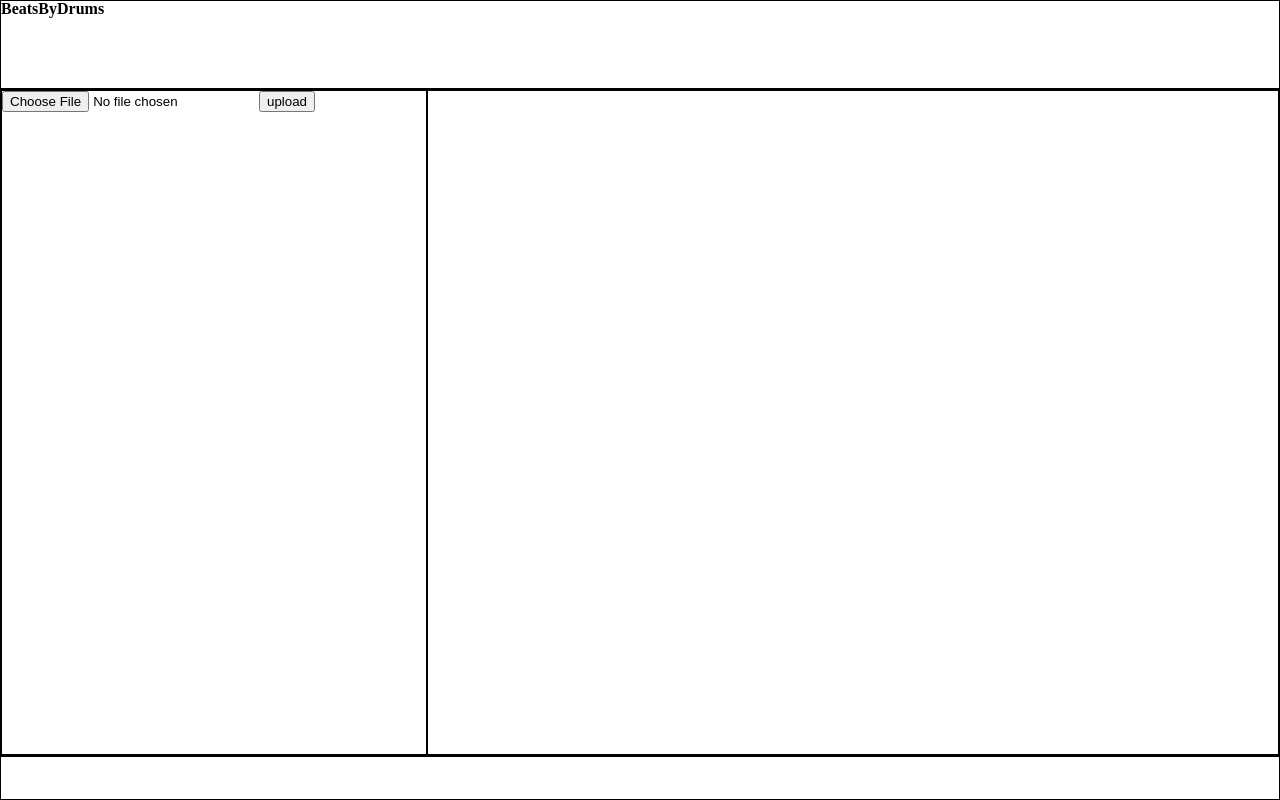
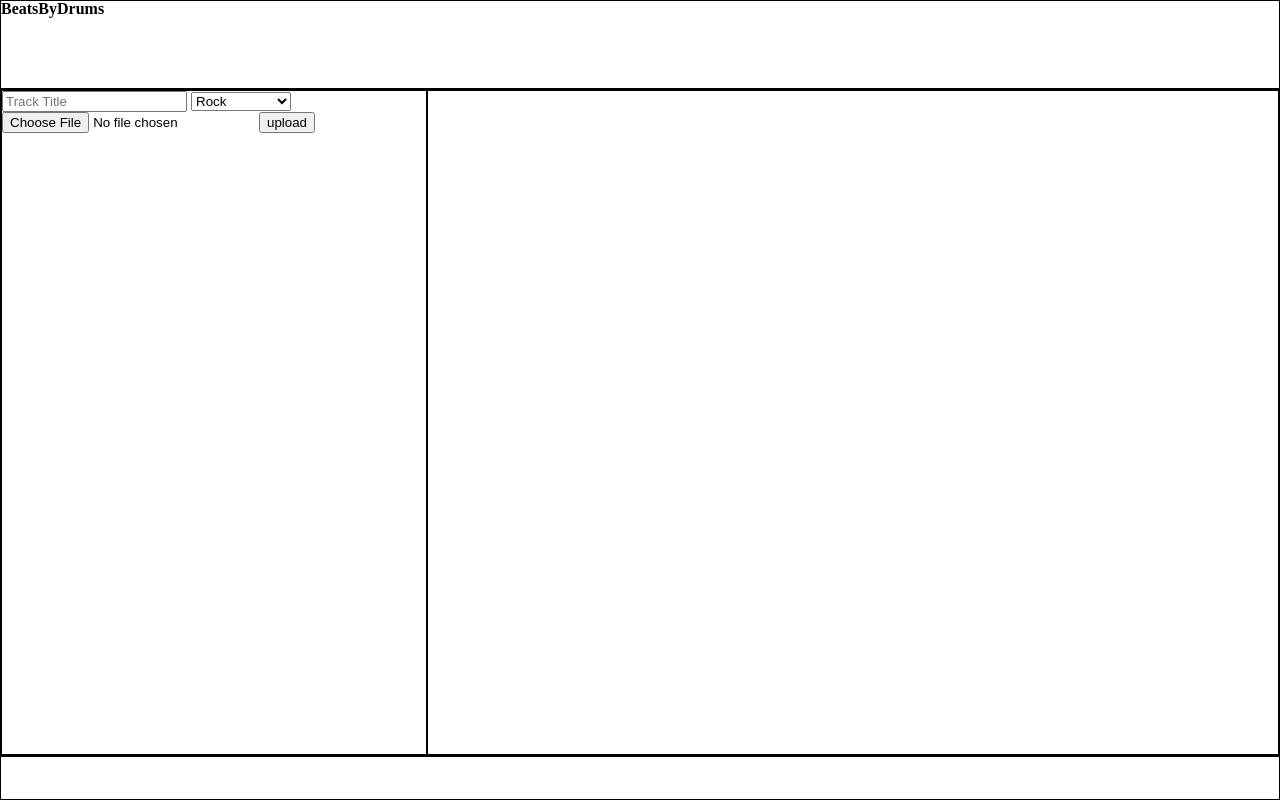
Before and after one commit to tombulb/drum-beats, a website: page client/index.html in a window 1280 px wide. Drawn offline with nearby package versions, Linux system fonts and the light colour scheme; no server answers.

Commit message:
add upload form inputs

```diff
--- a/client/index.html
+++ b/client/index.html
@@ -27,6 +27,12 @@
             <div class="console-section">
 
               <form class="upload-form" action="" enctype="multipart/form-data">
+                <input name="title" type="text" class="name-upload-input" placeholder="Track Title">
+                <select name="genre" class="genre-upload-input">
+                    <option value="">Rock</option>
+                    <option value="">Drum n Bass</option>
+                    <option value="'">Heavy Metal</option>
+                </select>
                 <input class="upload-input" name="upload-input" type="file">
                 <button>upload</button>
               </form>
```
